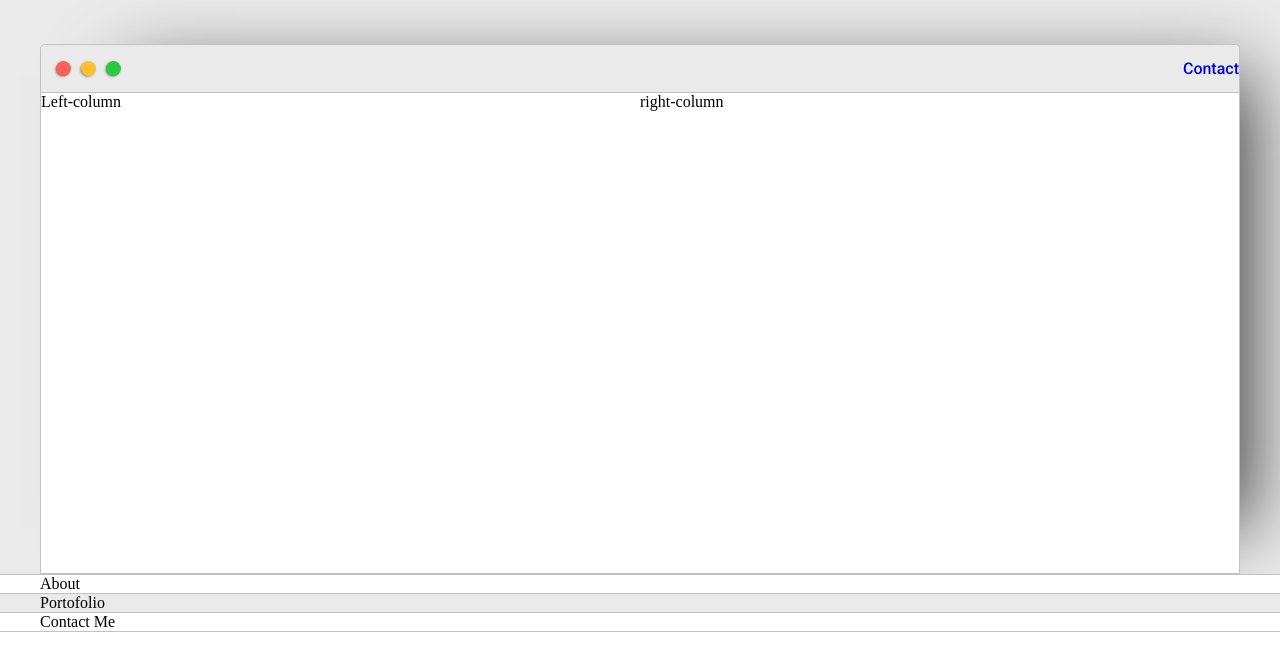
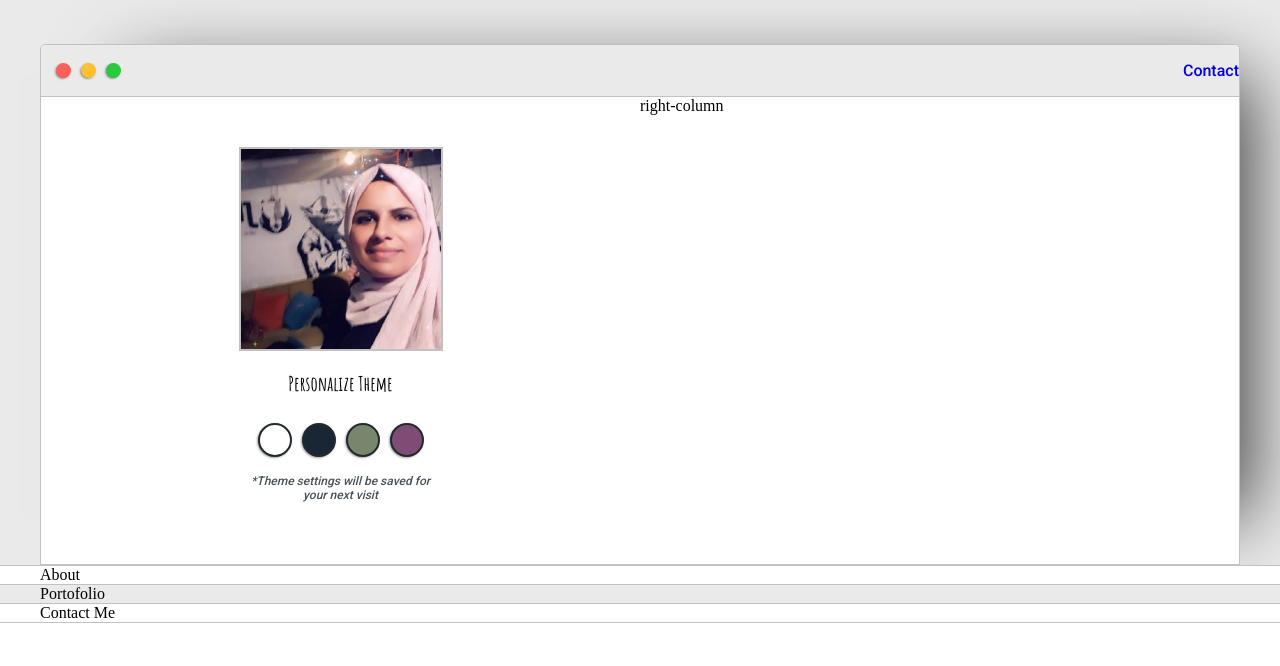
Before and after one commit to mahanbahin/myPortfolio, a plain HTML site: page index.html in a window 1280 px wide. Shown: the part 120-786 px from the top of the page. Drawn offline with Linux system fonts and the light colour scheme.

```diff
--- a/index.html
+++ b/index.html
@@ -30,7 +30,15 @@
                 </ul>
             </div>
             <div class="left-column">
-                Left-column
+                <img id="profile-pic" src="imgs/Maha.jfif">
+                <h5 style="text-align: center; line-height: 0;"> Personalize Theme</h5>
+                <div id="theme-options">
+                    <div id="light-mode" class="theme-dot"></div>
+                    <div id="blue-mode" class="theme-dot"></div>
+                    <div id="green-mode" class="theme-dot"></div>
+                    <div id="purple-mode" class="theme-dot"></div>
+                </div>
+                <p id="settings-note">*Theme settings will be saved for <br>your next visit</p>
             </div>
             <div class="right-column">
                 right-column
--- a/style.css
+++ b/style.css
@@ -5,6 +5,7 @@
     --mainText: black;
     --secondaryText : #4b5156;
     --borderColor : #c1c1c1;
+    --themeDotBorder: #24292e;
 }
 html, body {
     padding: 0;
@@ -62,7 +63,6 @@ border-radius: 5px 5px 0 0 ;
 box-shadow: 49px -8px 73px -39px rgba(0,0,0,0.75);
 display : grid;
 grid-template-columns: 1fr 1fr;
-grid-template-rows: 3em 30em;
 grid-template-areas:
     'nav-wrapper nav-wrapper'
     'left-column right-column'
@@ -111,6 +111,52 @@ grid-template-areas:
 }
 .left-column{
     grid-area:left-column;
+    padding-top: 50px;
+    padding-bottom: 50px;
+}
+#profile-pic{
+    display: block;
+    margin:0 auto;
+    height: 200px;
+    width: 200px;
+    object-fit: cover;
+    border: 2px solid var(--borderColor);
+}
+#theme-options{
+    display: flex;
+    justify-content: center;
+}
+.theme-dot{
+    height: 30px;
+    width: 30px;
+    background-color: black;
+    border-radius: 50%;
+    margin: 5px;
+    border: 2px solid var(--themeDotBorder);
+    -webkit-box-shadow: -1px 1px 3px -1px rgba(0,0,0,0.75);
+    -maz-box-shadow: -1px 1px 3px -1px rgba(0,0,0,0.75);
+    box-shadow: -1px 1px 3px -1px rgba(0,0,0,0.75) ;
+    cursor: pointer;
+}
+.theme-dot:hover{
+    border-width: 5px;
+}
+#light-mode{
+    background-color: #fff;
+}
+#blue-mode{
+    background-color: #192734;
+}
+#green-mode{
+    background-color: #78866b;
+}
+#purple-mode{
+    background-color: #7E4C74;
+}
+#settings-note{
+    font-size: 12px;
+    font-style: italic;
+    text-align: center;
 }
 .right-column{
     grid-area:right-column;
```
Also changed, not shown: imgs/Maha.jfif (added).
